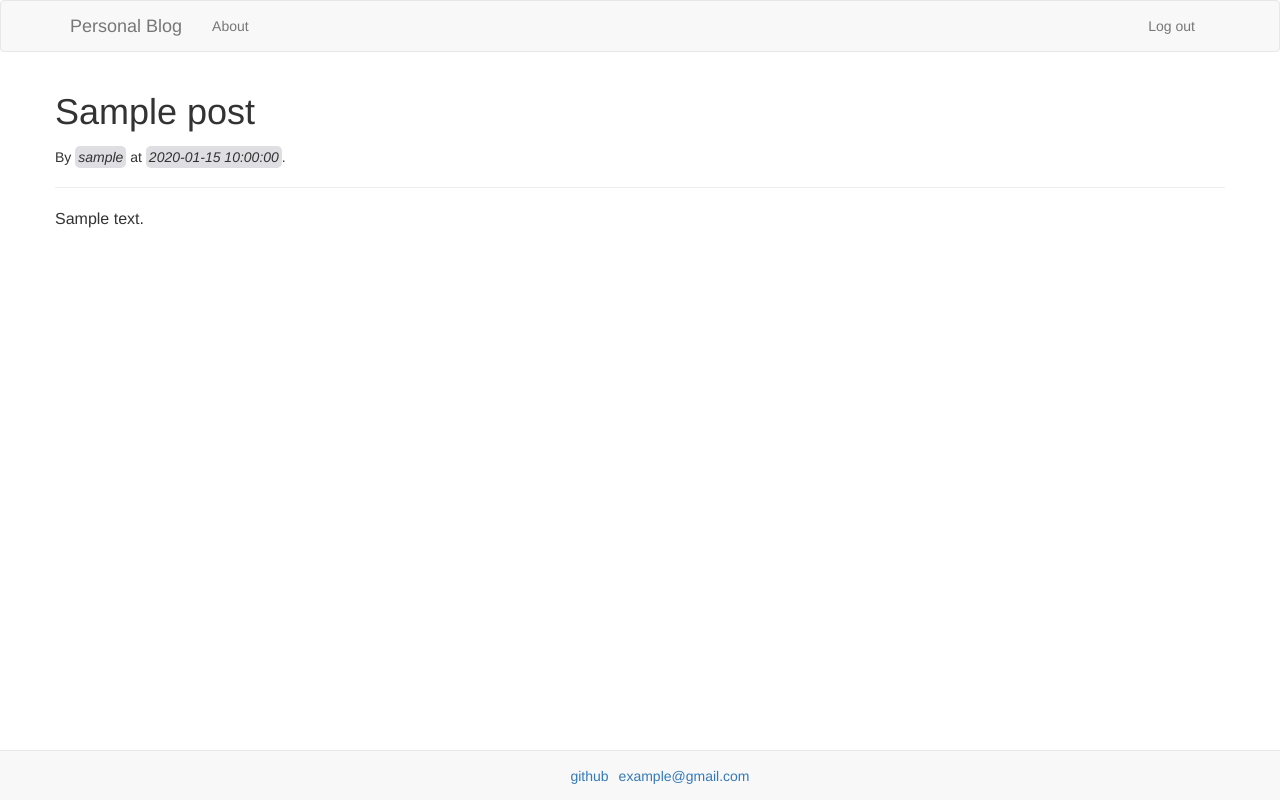
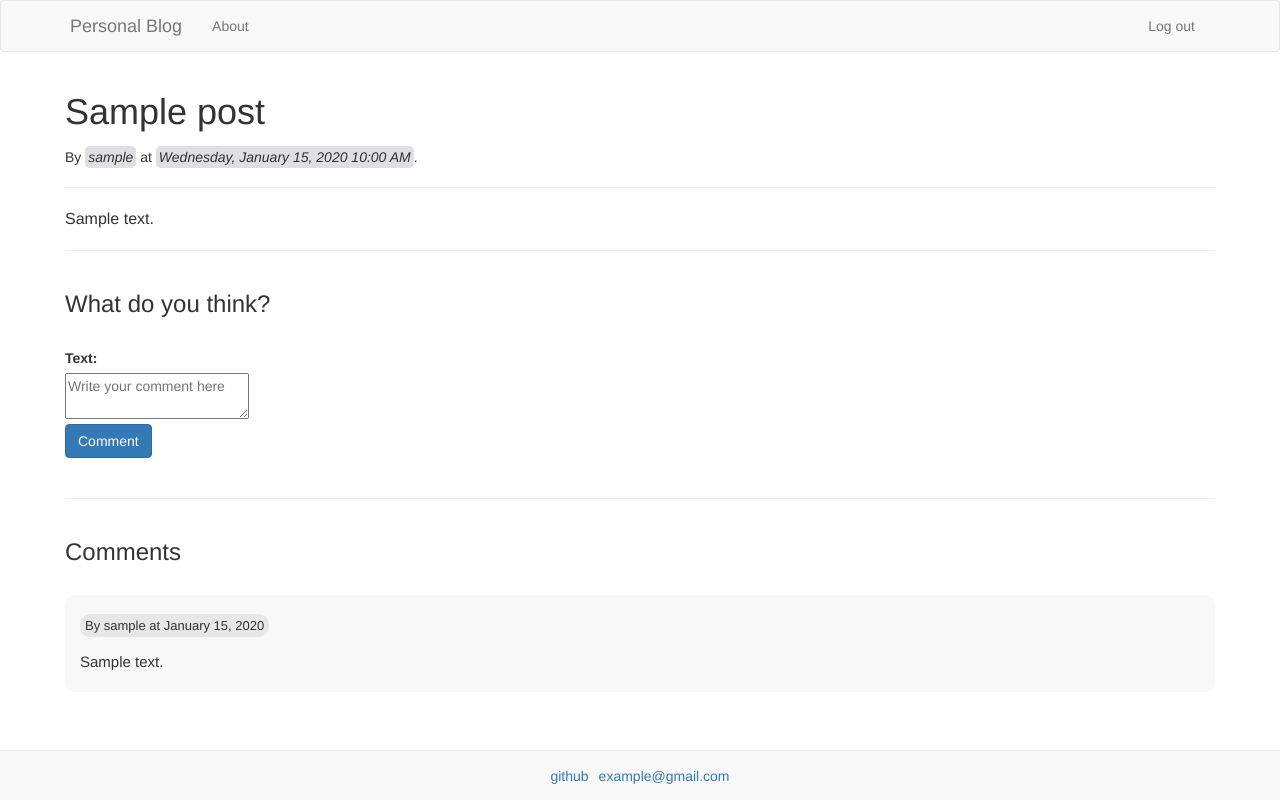
Before and after one commit to globalwa/personal-blog, a Flask app: page /post/1/1 in a window 1280 px wide. Run offline with Flask 2, Linux system fonts and the light colour scheme; a user stored in the database is signed in; tables that the repository leaves empty hold one stand-in row (values such as "Sample post"); some libraries are stand-ins or nearby versions.

Commit message:
Comments on posts, moment.js to make all dates convenient.

```diff
--- a/app/__init__.py
+++ b/app/__init__.py
@@ -5,6 +5,7 @@ from flask_migrate import Migrate
 from flask_login import LoginManager
 from flask_ckeditor import CKEditor
 from flask_bootstrap import Bootstrap
+from flask_moment import Moment
 
 app = Flask(__name__)
 app.config.from_object(Config)
@@ -13,5 +14,6 @@ migrate = Migrate(app, db)
 login_manager = LoginManager(app)
 ckeditor = CKEditor(app)
 bootstrap = Bootstrap(app)
+moment = Moment(app)
 
 from app import routes, models, handlers
--- a/app/forms.py
+++ b/app/forms.py
@@ -42,3 +42,10 @@ class PostForm(FlaskForm):
         validators=[DataRequired()]
     )
     submit = SubmitField(label='Publish')
+
+class CommentForm(FlaskForm):
+    body = CKEditorField(
+        label='Text:',
+        validators=[DataRequired()]
+    )
+    submit = SubmitField(label='Comment')
--- a/app/models.py
+++ b/app/models.py
@@ -10,6 +10,7 @@ class User(UserMixin, db.Model):
     role = db.Column(db.String, default='reader')
     password_hash = db.Column(db.String(128))
     posts = db.relationship('Post', backref='author', lazy='dynamic')
+    comments = db.relationship('Comment', backref='author', lazy='dynamic')
 
     @property
     def is_editor(self):
@@ -30,6 +31,7 @@ class Post(db.Model):
     body = db.Column(db.String)
     timestamp = db.Column(db.DateTime, default=datetime.utcnow)
     user_id = db.Column(db.Integer, db.ForeignKey('user.id'))
+    comments = db.relationship('Comment', backref='post', lazy='dynamic')
 
     @property
     def slugified_title(self):
@@ -38,6 +40,13 @@ class Post(db.Model):
     def __repr__(self):
         return f'<Post {self.title}>'
 
+class Comment(db.Model):
+    id = db.Column(db.Integer, primary_key=True)
+    body = db.Column(db.String)
+    timestamp = db.Column(db.DateTime, default=datetime.utcnow)
+    post_id = db.Column(db.Integer, db.ForeignKey('post.id'))
+    user_id = db.Column(db.Integer, db.ForeignKey('user.id'))
+
 @login_manager.user_loader
 def load_user(user_id):
     return User.query.get(int(user_id))
--- a/app/routes.py
+++ b/app/routes.py
@@ -2,9 +2,9 @@ from functools import wraps
 import os
 import uuid
 
-from app import app, db, ckeditor
-from app.forms import LoginForm, RegisterForm, PostForm
-from app.models import Post, User
+from app import app, db, ckeditor, moment
+from app.forms import CommentForm, LoginForm, RegisterForm, PostForm
+from app.models import Comment, Post, User
 from flask import render_template, url_for, redirect, send_from_directory, request, flash
 from flask_login import login_user, logout_user, login_required, current_user
 from flask_ckeditor import upload_success, upload_fail
@@ -115,11 +115,31 @@ def register():
         'register.html', title='Sign Up', form=form
     )
 
-@app.route('/post/<post_id>/<slug>')
+@app.route('/post/<post_id>/<slug>', methods=['GET', 'POST'])
 def post(post_id, slug):
+    form = CommentForm()
     post = Post.query.get(post_id)
+    comments = Comment.query.filter_by(post_id=post_id) \
+        .order_by(Comment.timestamp.desc()).all()
+
+    if post is None:
+        flash('There is no such a post!', 'alert alert-success')
+        return redirect(url_for('index'))
+
+    if form.validate_on_submit():
+        comment = Comment(
+            body=form.body.data,
+            author=current_user,
+            post=post
+            )
+        db.session.add(comment)
+        db.session.commit()
+        flash('You have successfully left a comment!', 'alert alert-success')
+        return redirect(url_for('post', post_id=post_id, slug=slug))
+
     return render_template(
-        'post.html', title=post.title, post=post
+        'post.html', title=post.title,
+        post=post, form=form, comments=comments
     )
 
 @app.route('/files/<filename>')
--- a/app/static/styles.css
+++ b/app/static/styles.css
@@ -1,5 +1,9 @@
 body {
     height: 100vh;
+}
+
+pre code {
+    font-size: 15px;
 }
 
 .wrapper {
@@ -15,6 +19,7 @@ body {
 }
 
 .inner {
+    padding: 0px 10px;
     height: 100%;
 }
 
@@ -57,7 +62,7 @@ body {
 }
 
 .socials {
-    padding-top: 15px;
+    padding: 15px 0px 0px 0px;
     display: flex;
     justify-content: center;
     align-items: center;
@@ -106,6 +111,40 @@ body {
     justify-content: center;
 }
 
-pre code {
+.comment__title {
+    margin: 40px 0px 30px 0px;
+}
+
+.comment__write {
+    margin: 20px 0px 40px;
+}
+
+.comment__items {
+    list-style: none;
+    padding: 20px 15px;
+    border-radius: 10px;
+    background-color: #f8f8f8;
+}
+
+.comment__item:not(:last-child) {
+    margin-bottom: 30px;
+    border-bottom: 1px solid #e7e7e7;
+}
+
+.comment__item-header {
+    margin-bottom: 15px;
+}
+
+.comment__date {
+    background-color: #e7e7e7;
+    padding: 4px 5px;
+    border-radius: 10px;
+    font-size: 13px;
+}
+
+.comment__item-text {
     font-size: 15px;
 }
+
+/* #e7e7e7 */
+/* #f8f8f8 */
--- a/app/templates/base.html
+++ b/app/templates/base.html
@@ -80,7 +80,7 @@ Personal Blog
         <nav class="navbar navbar-default navbar-fixed-bottom">
             <div class="container">
                 <ul class="socials">
-                    <li class="socials__item"><a href="https://github.com/">github</a></li>
+                    <li class="socials__item"><a href="https://github.com/sergaso">github</a></li>
                     <li class="socials__item"><a href="mailto:example@gmail.com">example@gmail.com</a></li>
                 </ul>
             </div>
@@ -89,3 +89,10 @@ Personal Blog
 </div>
 
 {% endblock %}
+
+{% block scripts %}
+
+{{ super() }}
+{{ moment.include_moment() }}
+
+{% endblock %}
--- a/app/templates/index.html
+++ b/app/templates/index.html
@@ -20,7 +20,7 @@
         </h3>
         <p class="post__header">
             By <em class="post__author">{{ post.author.username }}</em>
-            at <em class="post__date">{{ post.timestamp }}</em>.
+            at <em class="post__date">{{ moment(post.timestamp).format('L') }}</em>.
         </p>
         <div class="post__content">
             {% if post.body | length > 1000 %}
--- a/app/templates/post.html
+++ b/app/templates/post.html
@@ -13,7 +13,7 @@
     <h1 class="post__title">{{ post.title }}</h1>
     <p>
         By <em class="post__author">{{ post.author.username }}</em>
-        at <em class="post__date">{{ post.timestamp }}</em>.
+        at <em class="post__date">{{ moment(post.timestamp).format('LLLL') }}</em>.
     </p>
 </div>
 {% if current_user.is_editor %}
@@ -34,10 +34,53 @@
 <div class="post__text">
     {{ post.body | safe}}
 </div>
+
+<hr>
+<section class="comment">
+    {% if current_user.is_authenticated %}
+    <h3 class="comment__title title">What do you think?</h3>
+    <div class="comment__write">
+        <form class="comment__form" method="POST" action="" novalidate>
+            <div>
+                {{ form.hidden_tag() }}
+            </div>
+            <div class="">
+                {{ form.body.label }}<br>
+                {{ form.body(placeholder="Write your comment here") }}<br>
+                {% for error in form.body.errors %}
+                <span class="form__error">{{ error }}</span>
+                {% endfor %}
+            </div>
+            <div>
+                {{ form.submit(class_="btn btn-primary") }}
+            </div>
+        </form>
+    </div>
+    {% endif %}
+    {% if comments %}
+    <hr>
+    <h3 class="comment__title title">Comments</h3>
+    <ul class="comment__items">
+        {% for comment in comments %}
+            <li class="comment__item">
+                <div class="comment__item-header">
+                    <span class="comment__date">By {{ comment.author.username }} at {{ moment(comment.timestamp).format('LL') }}</span>
+                </div>
+                <div class="comment__item-text">
+                    {{ comment.body | safe }}
+                </div>
+            </li>
+        {% endfor %}
+    </ul>
+    {% endif %}
+</section>
+
 {% endblock %}
 
 {% block scripts %}
 
+{{ ckeditor.load(custom_url=url_for('static', filename='ckeditor/ckeditor.js')) }}
+{{ ckeditor.config(name='body') }}
 <script src="//cdnjs.cloudflare.com/ajax/libs/highlight.js/11.2.0/highlight.min.js"></script>
 <script>hljs.highlightAll();</script>
 {{ super() }}
```
Also changed, not shown: migrations/versions/f63182dcf425_comments_table.py (added, +37 -0 lines).
